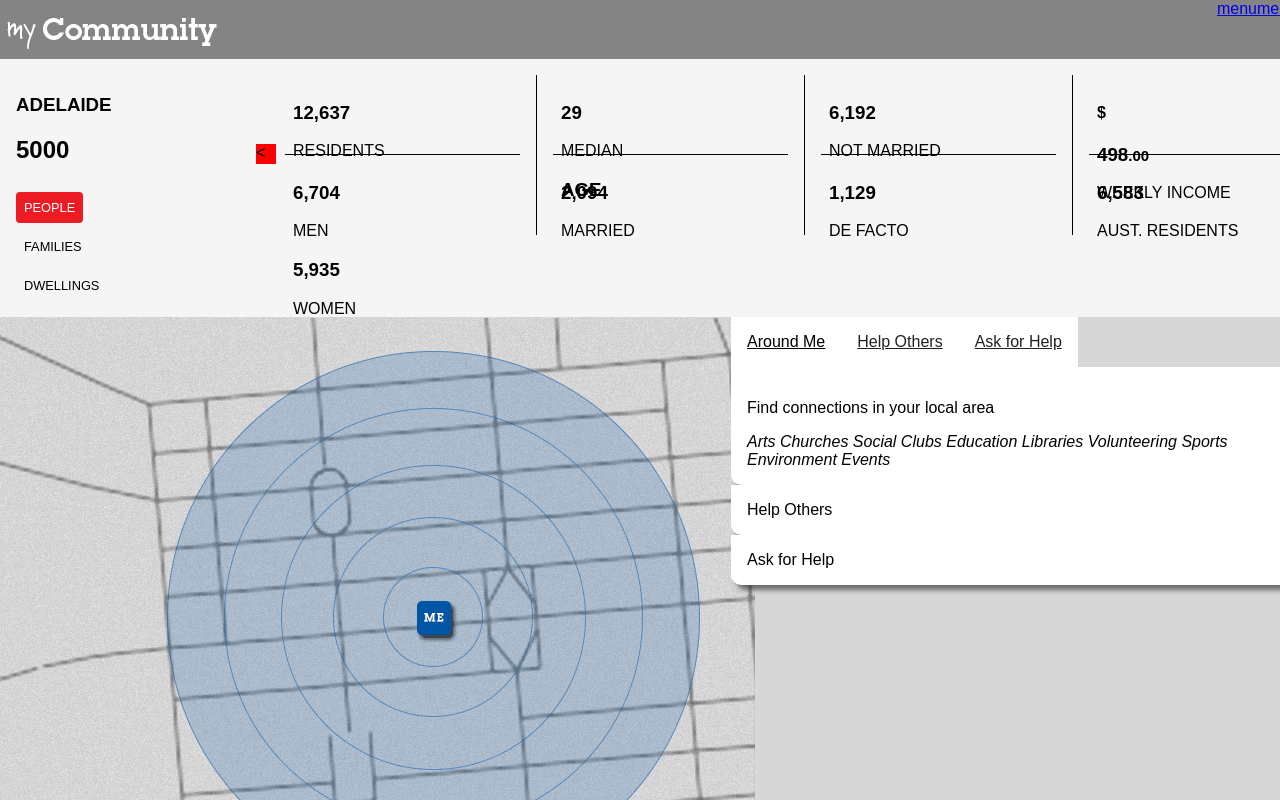
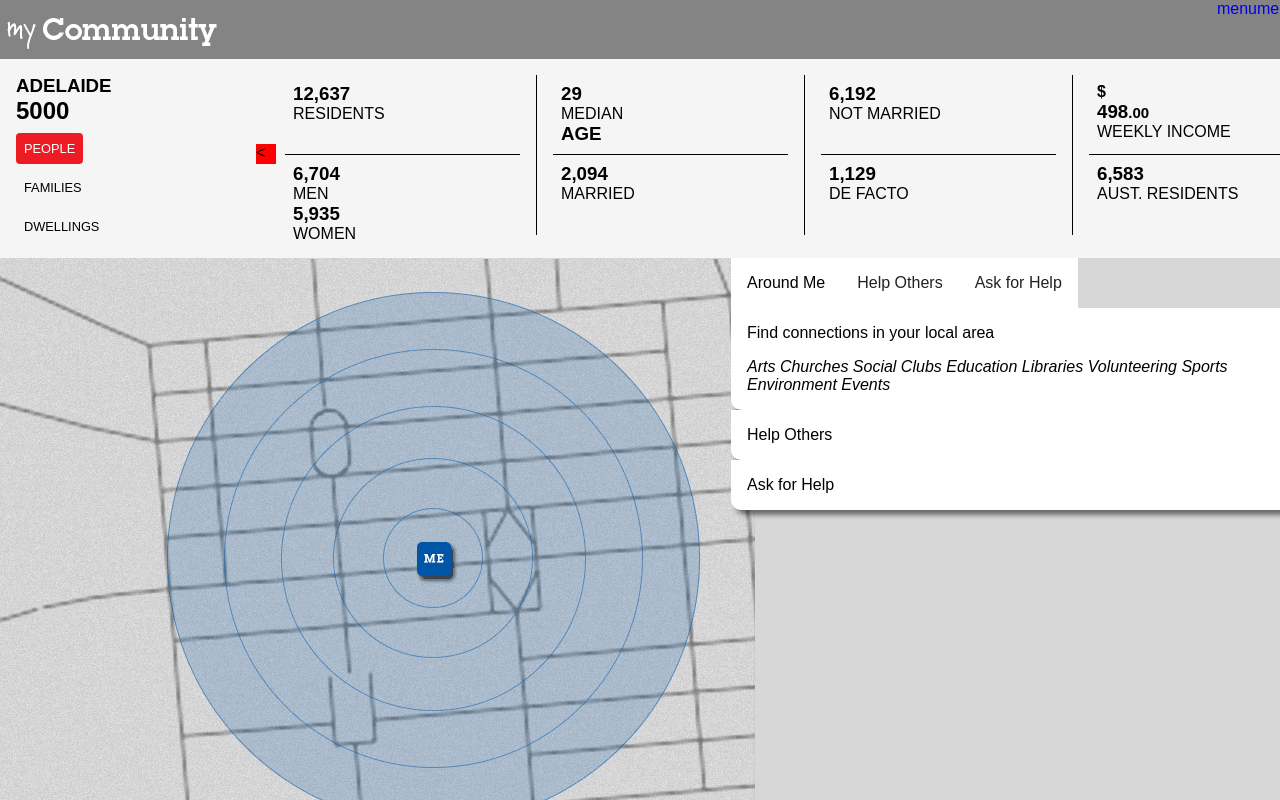
Before and after one commit to haydn/my-community, a plain HTML site: page index-styled.html in a window 1280 px wide. Shown: the top 800 px of the page. Drawn offline with Linux system fonts and the light colour scheme; some packages are replaced by stand-ins of ours; no server answers.

Commit message:
Updated community details

```diff
--- /dev/null
+++ b/stylesheets/base/_helpers.scss
@@ -0,0 +1,118 @@
+// FLOATS
+
+.fl {
+  float: left;
+}
+
+.fr {
+  float: right;
+}
+
+// WIDTHS
+
+@mixin grid-setup($namespace: "") {
+    /**
+    * Whole
+    */
+    .#{$namespace}one-whole         { width:100%; }
+
+
+    /**
+    * Halves
+    */
+    .#{$namespace}one-half          { width:50%; }
+
+
+    /**
+    * Thirds
+    */
+    .#{$namespace}one-third         { width:33.333%; }
+    .#{$namespace}two-thirds        { width:66.666%; }
+
+
+    /**
+    * Quarters
+    */
+    .#{$namespace}one-quarter       { width:25%; }
+    .#{$namespace}two-quarters      { @extend .#{$namespace}one-half; }
+    .#{$namespace}three-quarters    { width:75%; }
+
+
+    /**
+    * Fifths
+    */
+    .#{$namespace}one-fifth         { width:20%; }
+    .#{$namespace}two-fifths        { width:40%; }
+    .#{$namespace}three-fifths      { width:60%; }
+    .#{$namespace}four-fifths       { width:80%; }
+
+
+    /**
+    * Sixths
+    */
+    .#{$namespace}one-sixth         { width:16.666%; }
+    .#{$namespace}two-sixths        { @extend .#{$namespace}one-third; }
+    .#{$namespace}three-sixths      { @extend .#{$namespace}one-half; }
+    .#{$namespace}four-sixths       { @extend .#{$namespace}two-thirds; }
+    .#{$namespace}five-sixths       { width:83.333%; }
+
+
+    /**
+    * Eighths
+    */
+    .#{$namespace}one-eighth        { width:12.5%; }
+    .#{$namespace}two-eighths       { @extend .#{$namespace}one-quarter; }
+    .#{$namespace}three-eighths     { width:37.5%; }
+    .#{$namespace}four-eighths      { @extend .#{$namespace}one-half; }
+    .#{$namespace}five-eighths      { width:62.5%; }
+    .#{$namespace}six-eighths       { @extend .#{$namespace}three-quarters; }
+    .#{$namespace}seven-eighths     { width:87.5%; }
+
+
+    /**
+    * Tenths
+    */
+    .#{$namespace}one-tenth         { width:10%; }
+    .#{$namespace}two-tenths        { @extend .#{$namespace}one-fifth; }
+    .#{$namespace}three-tenths      { width:30%; }
+    .#{$namespace}four-tenths       { @extend .#{$namespace}two-fifths; }
+    .#{$namespace}five-tenths       { @extend .#{$namespace}one-half; }
+    .#{$namespace}six-tenths        { @extend .#{$namespace}three-fifths; }
+    .#{$namespace}seven-tenths      { width:70%; }
+    .#{$namespace}eight-tenths      { @extend .#{$namespace}four-fifths; }
+    .#{$namespace}nine-tenths       { width:90%; }
+
+
+    /**
+    * Twelfths
+    */
+    .#{$namespace}one-twelfth       { width:8.333%; }
+    .#{$namespace}two-twelfths      { @extend .#{$namespace}one-sixth; }
+    .#{$namespace}three-twelfths    { @extend .#{$namespace}one-quarter; }
+    .#{$namespace}four-twelfths     { @extend .#{$namespace}one-third; }
+    .#{$namespace}five-twelfths     { width:41.666% }
+    .#{$namespace}six-twelfths      { @extend .#{$namespace}one-half; }
+    .#{$namespace}seven-twelfths    { width:58.333%; }
+    .#{$namespace}eight-twelfths    { @extend .#{$namespace}two-thirds; }
+    .#{$namespace}nine-twelfths     { @extend .#{$namespace}three-quarters; }
+    .#{$namespace}ten-twelfths      { @extend .#{$namespace}five-sixths; }
+    .#{$namespace}eleven-twelfths   { width:91.666%; }
+
+    @media (max-width: 960px) {
+      .#{$namespace}one-quarter       { width:100%; }
+      .#{$namespace}one-half          { width:100%; float: none; }
+
+    }
+
+    @media (min-width: 500px) and (max-width: 960px) {
+      .#{$namespace}one-quarter       { width:50%; }
+      .#{$namespace}three-quarters    { width:50%; }
+    }
+
+    @include media-query(palm) {
+      .#{$namespace}three-quarters,
+      .#{$namespace}one-quarter        { width: 100%; }
+    }
+}
+
+@include grid-setup();
--- a/stylesheets/base/_normalise.scss
+++ b/stylesheets/base/_normalise.scss
@@ -88,6 +88,10 @@ body {
    Links
    ========================================================================== */
 
+a {
+  text-decoration: none;
+}
+
 /**
  * Address `outline` inconsistency between Chrome and other browsers.
  */
@@ -109,6 +113,11 @@ a:hover {
    Typography
    ========================================================================== */
 
+p {
+  margin: 0;
+  padding: 0 0 $space 0;
+}
+
 /**
  * Address variable `h1` font-size and margin within `section` and `article`
  * contexts in Firefox 4+, Safari 5, and Chrome.
@@ -116,7 +125,11 @@ a:hover {
 
 h1 {
     font-size: 2em;
-    margin: 0.67em 0;
+}
+
+h1,h2,h3,h4,h5,h6 {
+  margin: 0;
+  padding: 0;
 }
 
 /**
--- a/stylesheets/components/_community-details.scss
+++ b/stylesheets/components/_community-details.scss
@@ -68,15 +68,7 @@
     }
   }
 
-  h2 {
-
-  }
-
-  h3 {
-
-  }
-
-  h4 {
-
+  p {
+    padding: 0;
   }
 }
--- a/stylesheets/stylesheet.scss
+++ b/stylesheets/stylesheet.scss
@@ -1,6 +1,6 @@
 // BASE - RESETS AND SETTINGS
+@import "base/settings";
 @import "base/normalise";
-@import "base/settings";
 @import "base/mixins";
 
 // REUSABLE COMPONENTS
```
Also changed, not shown: stylesheets/stylesheet.css.
